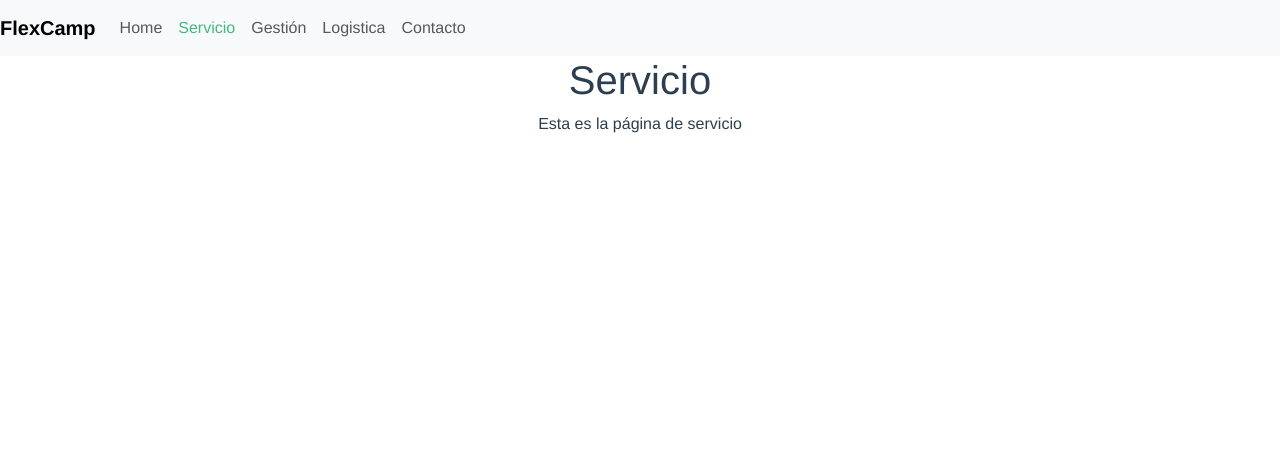
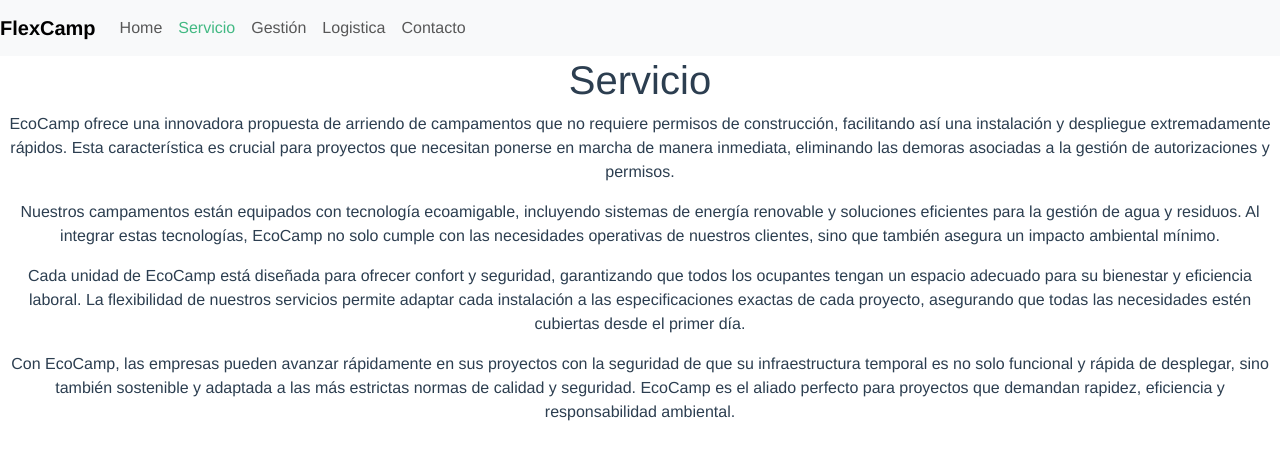
Before and after one commit to Biznet-IT/flexcamp, a Vue app: page /#/servicio in a window 1280 px wide. Shown: the top 456 px of the page. Built offline with nearby package versions, Linux system fonts and the light colour scheme.

Commit message:
Texto descriptivo añadido a las vistas

```diff
--- a/src/views/GestionView.vue
+++ b/src/views/GestionView.vue
@@ -1,7 +1,9 @@
 <template>
     <div>
-        <h1>Gestion</h1>
-        <p>Esta es la página de gestión</p>
+        <h1>Gestion de Recursos y Logística en FlexCamp</h1>
+        <h3>Manejo de Agua y Energía</h3>
+        <p>En FlexCamp, la gestión eficiente del agua y la energía son pilares fundamentales de nuestros campamentos móviles. Nuestra aproximación al suministro de agua incluye sistemas avanzados que aseguran un uso óptimo de este recurso vital. Utilizamos tecnologías de tratamiento y reciclaje para manejar tanto las aguas grises (provenientes de duchas y lavabos) como las aguas negras (deshechos sanitarios), transformándolas en agua segura para otros usos no potables, lo que reduce significativamente el consumo total de agua.</p>
+        <p>Para el suministro energético, EcoCamp implementa soluciones basadas en fuentes renovables. Contamos con instalaciones de paneles solares y opciones de energía eólica, que no solo proveen una fuente de energía sostenible y continua, sino que también minimizan la huella de carbono de las operaciones en el campamento.</p>
     </div>
 </template>
 
--- a/src/views/HomeView.vue
+++ b/src/views/HomeView.vue
@@ -2,7 +2,10 @@
   <div class="home">
     <CarrouselComp/>
 
+    <div>
+      FlexCamp es una solución pionera en alojamiento temporal, especialmente diseñada para industrias como la minería, la construcción y situaciones de emergencia. Nuestro enfoque se centra en ofrecer campamentos de casas móviles que combinan eficiencia operativa con responsabilidad ecológica. Concebidos para adaptarse rápidamente a variadas exigencias operativas, nuestros campamentos destacan por su capacidad de instalación veloz y autónoma de procesos burocráticos extensos.
 
+    </div>
   </div>
 </template>
 
--- a/src/views/LogisticaView.vue
+++ b/src/views/LogisticaView.vue
@@ -1,7 +1,9 @@
 <template>
     <div>
-        <h1>Logistica</h1>
-        <p>Esta es la página de logistica</p>
+        <h1>Logística y Colaboración con Well Camp</h1>
+        <p>FlexCamp trabaja en colaboración con Well Camp, una renombrada empresa china especializada en la construcción de estructuras modulares. Esta alianza estratégica nos permite acceder a innovaciones líderes en el sector y a materiales de alta calidad, garantizando la durabilidad y eficiencia de nuestros campamentos.</p>
+        <p>Nuestra infraestructura logística se apoya en una red de bodegas en China, donde almacenamos pre-fabricados y otros materiales esenciales. Este sistema nos permite mantener un flujo constante de recursos, asegurando una rápida respuesta a las necesidades de nuestros clientes en cualquier parte del mundo. Nuestro completo sistema de importación y logística está diseñado para manejar eficientemente la cadena de suministro desde la producción hasta la instalación en sitio, lo que nos permite ejecutar proyectos a gran escala con tiempos de entrega optimizados.</p>
+        <p>Con estas capacidades, EcoCamp se establece no solo como un proveedor de soluciones habitacionales temporales, sino como un socio logístico integral que garantiza la operatividad y sostenibilidad de los campamentos en cualquier entorno. Esta combinación de gestión responsable de recursos y logística avanzada nos posiciona como líderes en la industria de alojamientos temporales para sectores críticos.</p>
     </div>
 </template>
 
--- a/src/views/ServicioView.vue
+++ b/src/views/ServicioView.vue
@@ -1,7 +1,22 @@
 <template>
     <div>
         <h1>Servicio</h1>
-        <p>Esta es la página de servicio</p>
+        <p>EcoCamp ofrece una innovadora propuesta de arriendo de campamentos que no requiere permisos de construcción,
+            facilitando así una instalación y despliegue extremadamente rápidos. Esta característica es crucial para
+            proyectos que necesitan ponerse en marcha de manera inmediata, eliminando las demoras asociadas a la gestión
+            de autorizaciones y permisos.</p>
+        <p>Nuestros campamentos están equipados con tecnología ecoamigable, incluyendo sistemas de energía renovable y
+            soluciones eficientes para la gestión de agua y residuos. Al integrar estas tecnologías, EcoCamp no solo
+            cumple con las necesidades operativas de nuestros clientes, sino que también asegura un impacto ambiental
+            mínimo.</p>
+        <p>Cada unidad de EcoCamp está diseñada para ofrecer confort y seguridad, garantizando que todos los ocupantes
+            tengan un espacio adecuado para su bienestar y eficiencia laboral. La flexibilidad de nuestros servicios
+            permite adaptar cada instalación a las especificaciones exactas de cada proyecto, asegurando que todas las
+            necesidades estén cubiertas desde el primer día.</p>
+        <p>Con EcoCamp, las empresas pueden avanzar rápidamente en sus proyectos con la seguridad de que su
+            infraestructura temporal es no solo funcional y rápida de desplegar, sino también sostenible y adaptada a
+            las más estrictas normas de calidad y seguridad. EcoCamp es el aliado perfecto para proyectos que demandan
+            rapidez, eficiencia y responsabilidad ambiental.</p>
     </div>
 </template>
 
```
